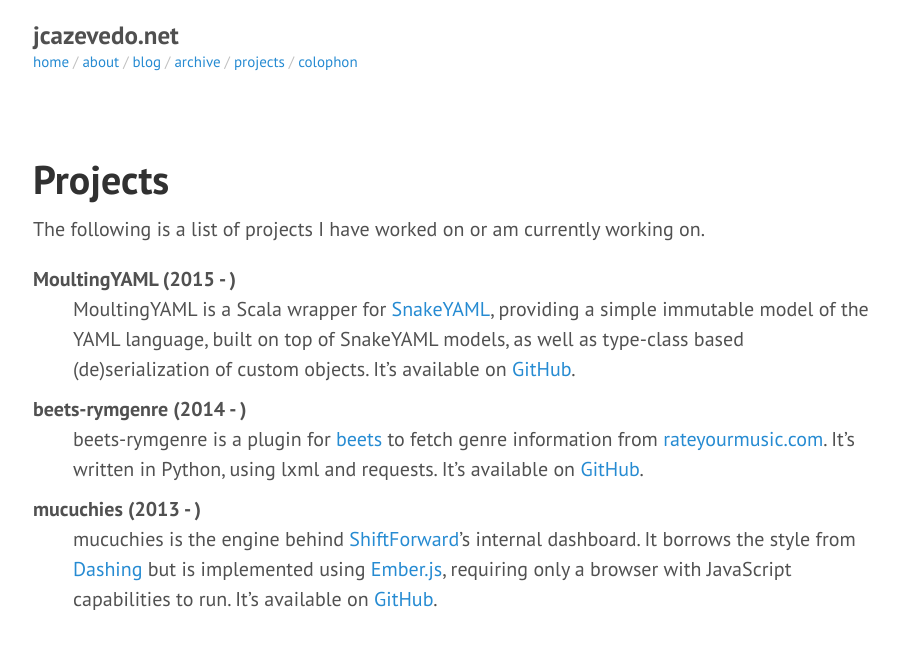
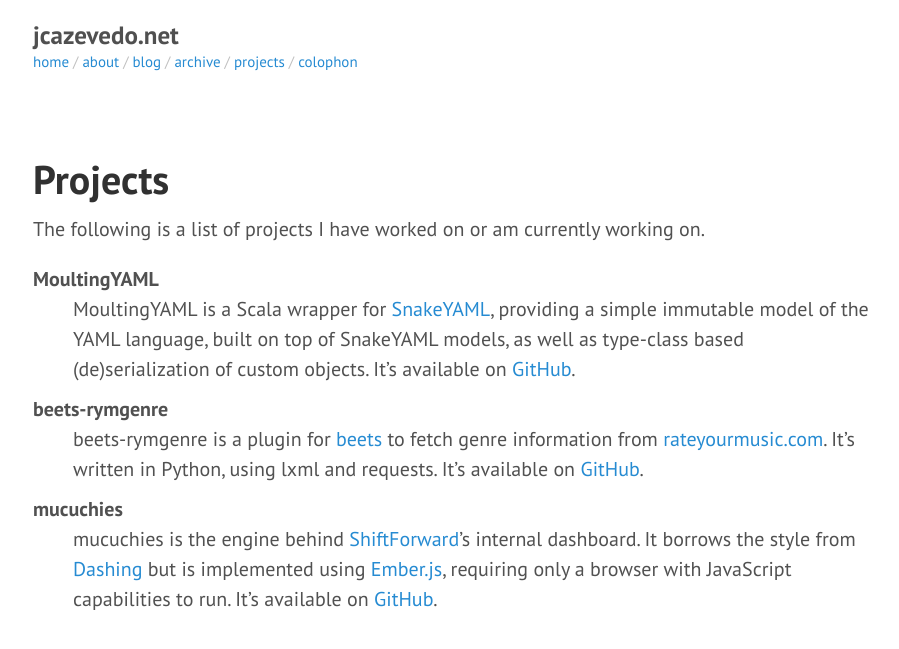
Before and after one commit to jcazevedo/jcazevedo.net, a Jekyll site: the page built from projects.md, in a window 1280 px wide. Shown: the top 649 px of the page, without its empty margins (187-1086 px from the left). Built offline with Jekyll 4.4.1, drawn with Linux system fonts in a browser that asks for light colours.

Commit message:
Remove years from projects

```diff
--- a/projects.md
+++ b/projects.md
@@ -7,18 +7,18 @@
 
 The following is a list of projects I have worked on or am currently working on.
 
-MoultingYAML (2015 - )
+MoultingYAML
 : MoultingYAML is a Scala wrapper for
 [SnakeYAML][snakeyaml], providing a simple immutable model of the YAML language,
 built on top of SnakeYAML models, as well as type-class based (de)serialization
 of custom objects. It's available on [GitHub][moultingyaml].
 
-beets-rymgenre (2014 - )
+beets-rymgenre
 : beets-rymgenre is a plugin for [beets][beets] to fetch genre information from
 [rateyourmusic.com][rym]. It's written in Python, using lxml and requests. It's
 available on [GitHub][beets-rymgenre].
 
-mucuchies (2013 - )
+mucuchies
 : mucuchies is the engine behind [ShiftForward][sf]'s internal dashboard. It
 borrows the style from [Dashing][dashing] but is implemented using
 [Ember.js][emberjs], requiring only a browser with JavaScript capabilities to
```
